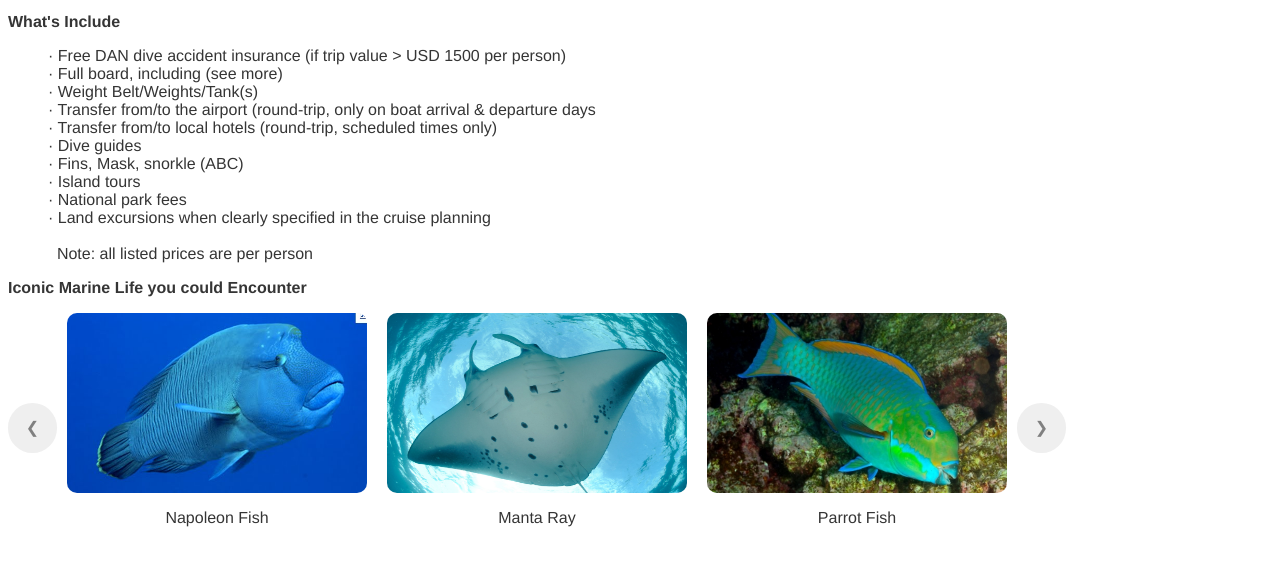
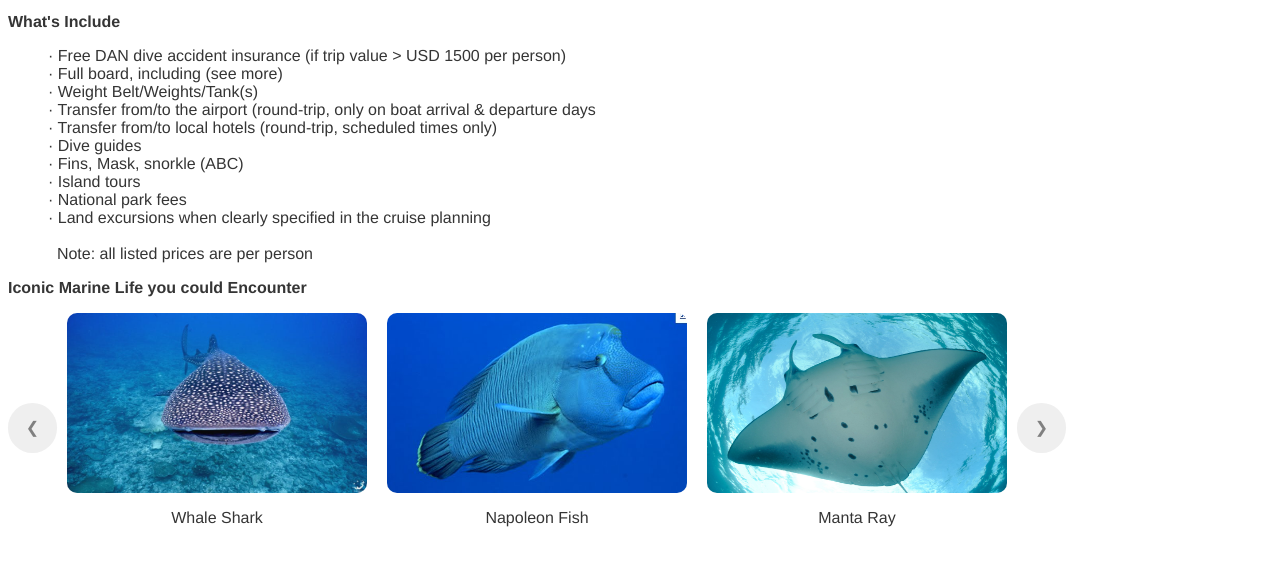
Before and after one commit to pandunugroho/learn-gulp, a website: page index.html in a window 1280 px wide. Shown: the part 101-666 px from the top of the page. Drawn offline with Linux system fonts and the light colour scheme.

Commit message:
done, carousel button need improvement

```diff
--- a/index.html
+++ b/index.html
@@ -13,16 +13,16 @@
     <p style="color: maroon;">IDR <b>18.593.583</b> / trip / person</p>
     <p><b>What's Include</b></p>
     <ul>
-      <li>&middot Free DAN dive accident insurance (if trip value > USD 1500 per person)</li>
-      <li>&middot Full board, including <a>(see more)</a></li>
-      <li>&middot Weight Belt/Weights/Tank(s)</li>
-      <li>&middot Transfer from/to the airport (round-trip, only on boat arrival & departure days</li>
-      <li>&middot Transfer from/to local hotels (round-trip, scheduled times only)</li>
-      <li>&middot Dive guides</li>
-      <li>&middot Fins, Mask, snorkle (ABC)</li>
-      <li>&middot Island tours</li>
-      <li>&middot National park fees</li>
-      <li>&middot Land excursions when clearly specified in the cruise planning</li>
+      <li>&middot; Free DAN dive accident insurance (if trip value > USD 1500 per person)</li>
+      <li>&middot; Full board, including <a>(see more)</a></li>
+      <li>&middot; Weight Belt/Weights/Tank(s)</li>
+      <li>&middot; Transfer from/to the airport (round-trip, only on boat arrival & departure days</li>
+      <li>&middot; Transfer from/to local hotels (round-trip, scheduled times only)</li>
+      <li>&middot; Dive guides</li>
+      <li>&middot; Fins, Mask, snorkle (ABC)</li>
+      <li>&middot; Island tours</li>
+      <li>&middot; National park fees</li>
+      <li>&middot; Land excursions when clearly specified in the cruise planning</li>
       <br />
       <li>&nbsp; Note: all listed prices are per person</li>
     </ul>
@@ -34,28 +34,28 @@
 
     <div class="cardSlide">
       <img class="imageSlide" src="./public/img_whale-shark.jpg">
-      <p class="cardText">Whale Shark</p>
+      <p>Whale Shark</p>
     </div>
     <div class="cardSlide">
       <img class="imageSlide" src="./public/img_napoleon-fish.jpg">
-      <p class="cardText">Napoleon Fish</p>
+      <p>Napoleon Fish</p>
     </div>
     <div class="cardSlide">
       <img class="imageSlide" src="./public/img_manta-ray.jpg">
-      <p class="cardText">Manta Ray</p>
+      <p>Manta Ray</p>
     </div>
     <div class="cardSlide">
       <img class="imageSlide" src="./public/img_parrot-fish.jpg">
-      <p class="cardText">Parrot Fish</p>
+      <p>Parrot Fish</p>
     </div>
-    <!-- <div class="cardSlide">
+    <div class="cardSlide">
       <img class="imageSlide" src="../public/img_whale-shark.jpg">
-      <p class="cardText">Whale Shark</p>
+      <p>Whale Shark</p>
     </div>
     <div class="cardSlide">
       <img class="imageSlide" src="../public/img_napoleon-fish.jpg">
-      <p class="cardText">Napoleon Fish</p>
-    </div> -->
+      <p>Napoleon Fish</p>
+    </div>
 
     <button onclick="plusDivs(1)">&nbsp;&nbsp;&nbsp;&nbsp;&#10095;&nbsp;&nbsp;&nbsp;&nbsp;</button>
   </div>
--- a/src/scripts/slider.js
+++ b/src/scripts/slider.js
@@ -1,4 +1,4 @@
-var slideIndex = 1;
+var slideIndex = 3;
 showDivs(slideIndex);
 
 function plusDivs(n) {
@@ -8,10 +8,12 @@ function plusDivs(n) {
 function showDivs(n) {
   var i;
   var x = document.getElementsByClassName("cardSlide");
-  if (n > x.length) { slideIndex = 1 }
+  if (n > x.length) { slideIndex = 3 }
   if (n < 1) { slideIndex = x.length }
   for (i = 0; i < x.length; i++) {
-    x[i].style.display = "flex";
+    x[i].style.display = "none";
   }
-  x[slideIndex - 1].style.display = "none";
+  x[slideIndex - 1].style.display = "flex";
+  x[slideIndex - 2].style.display = "flex";
+  x[slideIndex - 3].style.display = "flex";
 }
```
Also changed, not shown: dist/index.html, dist/src/scripts/slider.js.
